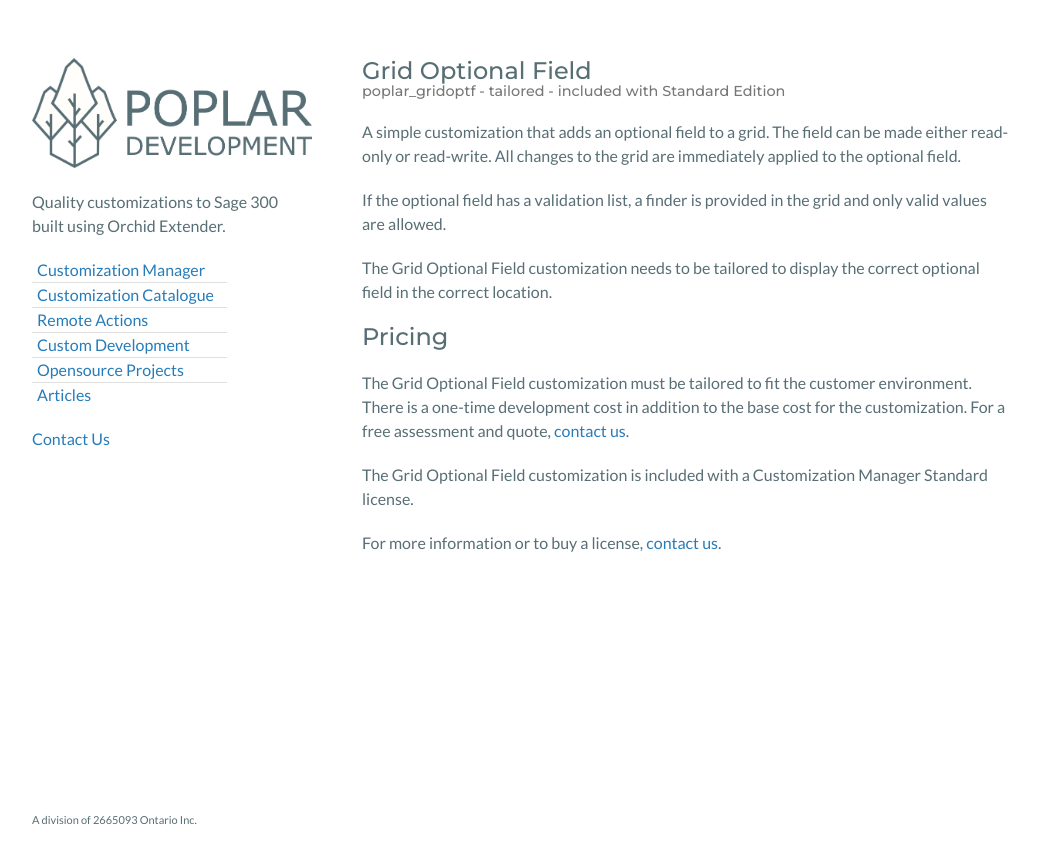
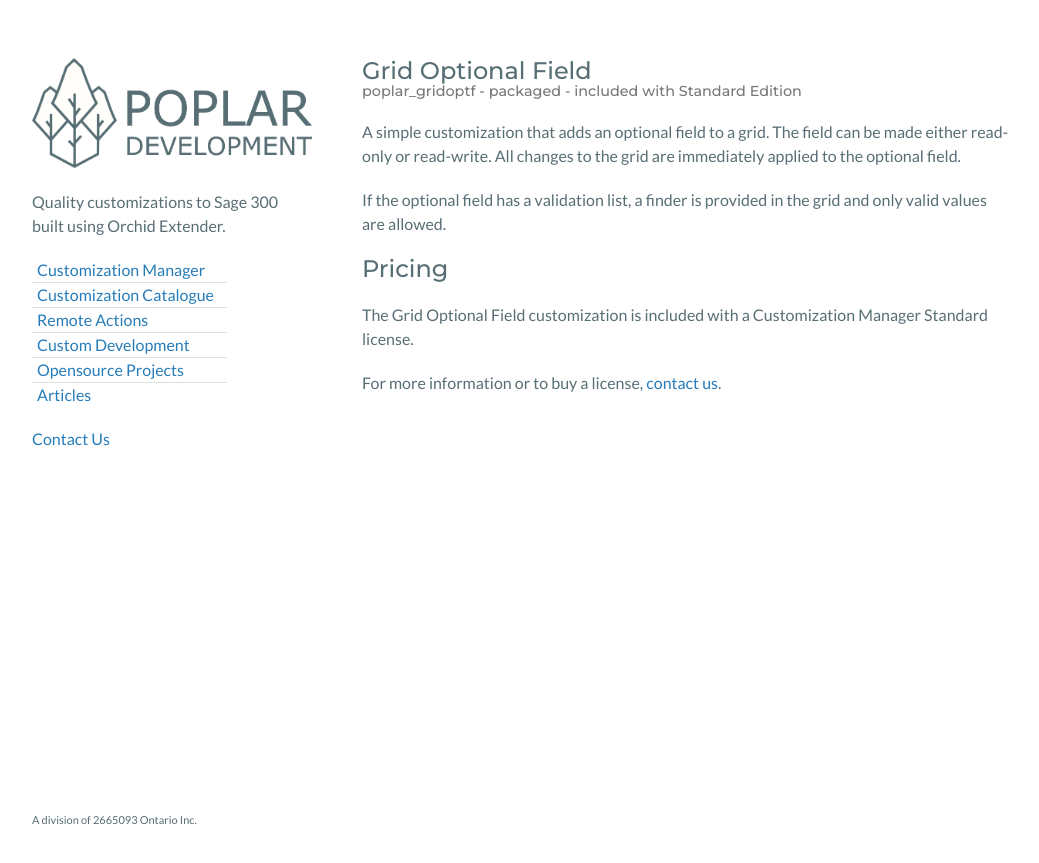
Before and after one commit to poplars-dev/poplars-dev.github.io, a Jekyll site: the page built from _customizations/poplar_gridoptf.md, in a window 1280 px wide. Shown: the top 863 px of the page, without its empty margins (118-1157 px from the left). Built offline with Jekyll 4.4.1, drawn with Linux system fonts in a browser that asks for light colours; a script that is not in the unit is left out.

Commit message:
update grid optf type to packaged.

```diff
--- a/_customizations/poplar_gridoptf.md
+++ b/_customizations/poplar_gridoptf.md
@@ -11,7 +11,7 @@
     - B/K
 views:
 screens:
-format: tailored
+format: packaged
 monthly_cost: 0
 perpetual_cost: 0
 presentation:
@@ -28,7 +28,4 @@
 and only valid values are allowed.
 <!--more-->
 
-The {{ page.name }} customization needs to be tailored to display the correct
-optional field in the correct location.
-
 {% include pricing.html %}
```
